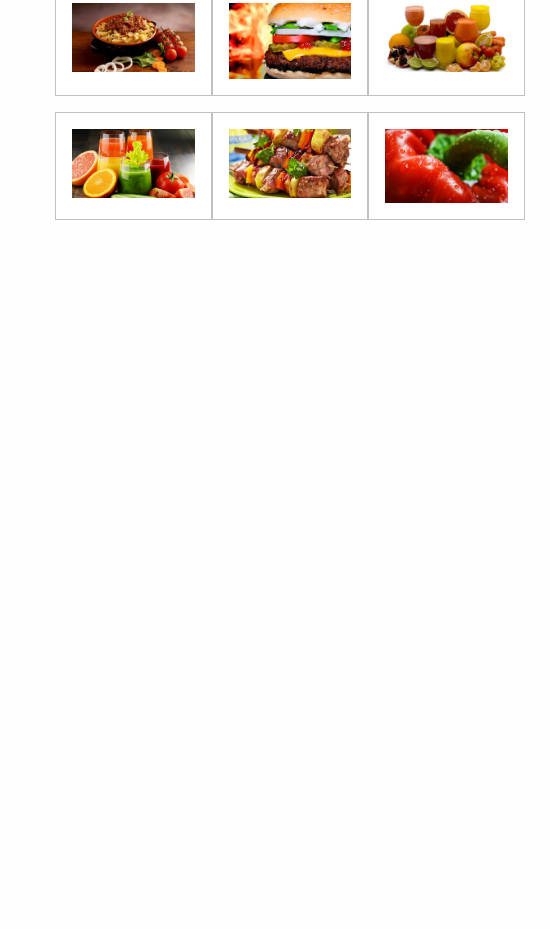
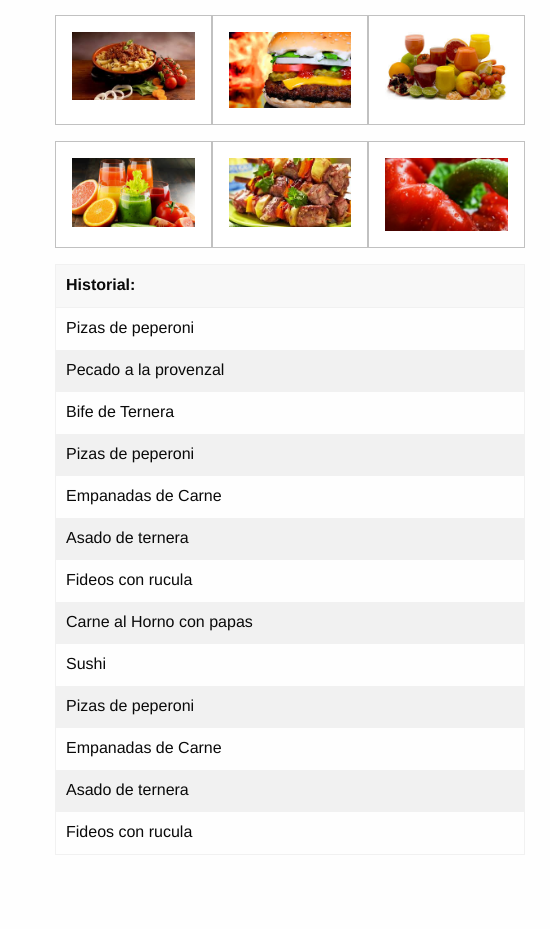
Before and after one commit to mariollanan/blogcomidas, a plain HTML site: page index.html in a window 1280 px wide. Shown: the part 491-1420 px from the top of the page, 0-550 px from the left. Drawn offline with Linux system fonts and the light colour scheme.

Commit message:
final de proyecto

```diff
--- a/css/app.css
+++ b/css/app.css
@@ -21,3 +21,10 @@ hr {
 	height: 200px !important;
 	border: 0.2em !important;
 }
+.formato {
+	text-shadow: 2px 2px 5px black;
+	font-size:4em;
+}
+.formato_1{
+	font-size: 2em;
+}
--- a/index.html
+++ b/index.html
@@ -14,8 +14,8 @@
         <div class="cell large-5 "><!--cuadro de la izquierda  -->
       		    <div class="grid-x">
 								<div class="cell large-12 cuadro">
-									<h3>Comidas Comibles</h3><br>
-										<p class="text-right">Comidas sanas para vos</p>
+									<h3 class="formato">Flammkuchen</h3><br>
+										<p class="text-right formato_1">Lo que a vos te gusta</p>
       		    	</div>
 							</div>
 							<div class="grid-x">
@@ -43,6 +43,7 @@
 
 								</div>
 							</div>
+							<!--inicio de imagenes  -->
 								<div class="grid-x secondary">
 									<div class="cell large-4 callout">
 										<img src="img\comida_1.jpg" alt="" width="100%">
@@ -67,6 +68,57 @@
 										</div>
 
 										</div>
+										<!--fin de imagenes  -->
+										<table class="hover">
+										  <thead>
+										    <tr>
+										      <th width="100">Historial:</th>
+
+										    </tr>
+										  </thead>
+										  <tbody>
+										    <tr>
+										      <td>Pizas de peperoni</td>
+										    </tr>
+										    <tr>
+										      <td>Pecado a la provenzal</td>
+										    </tr>
+										    <tr>
+										      <td>Bife de Ternera</td>
+										    </tr>
+												<tr>
+										      <td>Pizas de peperoni</td>
+										    </tr>
+										    <tr>
+										      <td>Empanadas de Carne</td>
+										    </tr>
+										    <tr>
+										      <td>Asado de ternera</td>
+										    </tr>
+												<tr>
+										      <td>Fideos con rucula</td>
+										    </tr>
+										    <tr>
+										      <td>Carne al Horno con papas</td>
+										    </tr>
+										    <tr>
+										      <td>Sushi</td>
+										    </tr>
+												<tr>
+										      <td>Pizas de peperoni</td>
+										    </tr>
+										    <tr>
+										      <td>Empanadas de Carne</td>
+										    </tr>
+										    <tr>
+										      <td>Asado de ternera</td>
+										    </tr>
+												<tr>
+										      <td>Fideos con rucula</td>
+										    </tr>
+										  </tbody>
+										</table>
+
         </div><!-- fin de cuadro de la izquierda  -->
 				<div class="cell large-7 cuadro"><!--cuadro de la derecha  -->
 					<div class="grid-x"> <!--primer cuadro de columna  -->
```
Also changed, not shown: pruebas.html (+37 -7 lines). Lines whose indentation alone changed are shown as unchanged.
